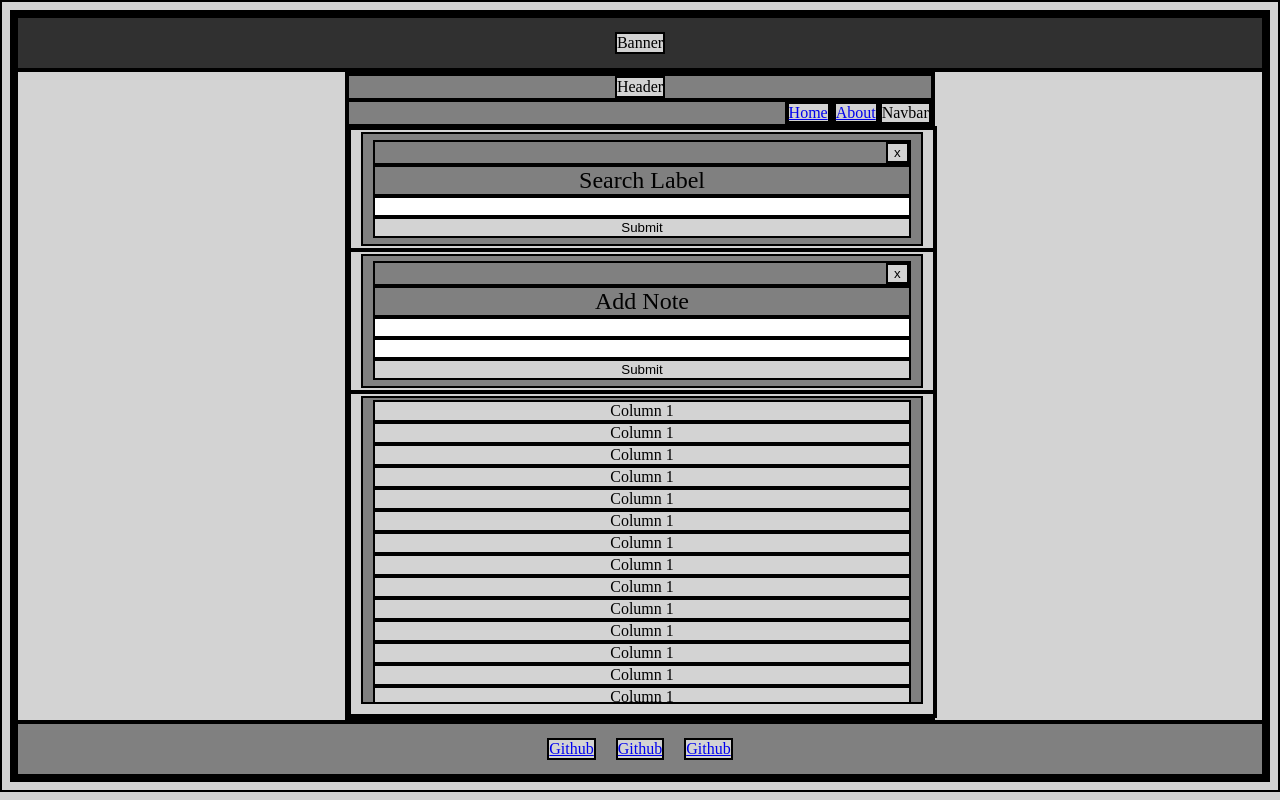
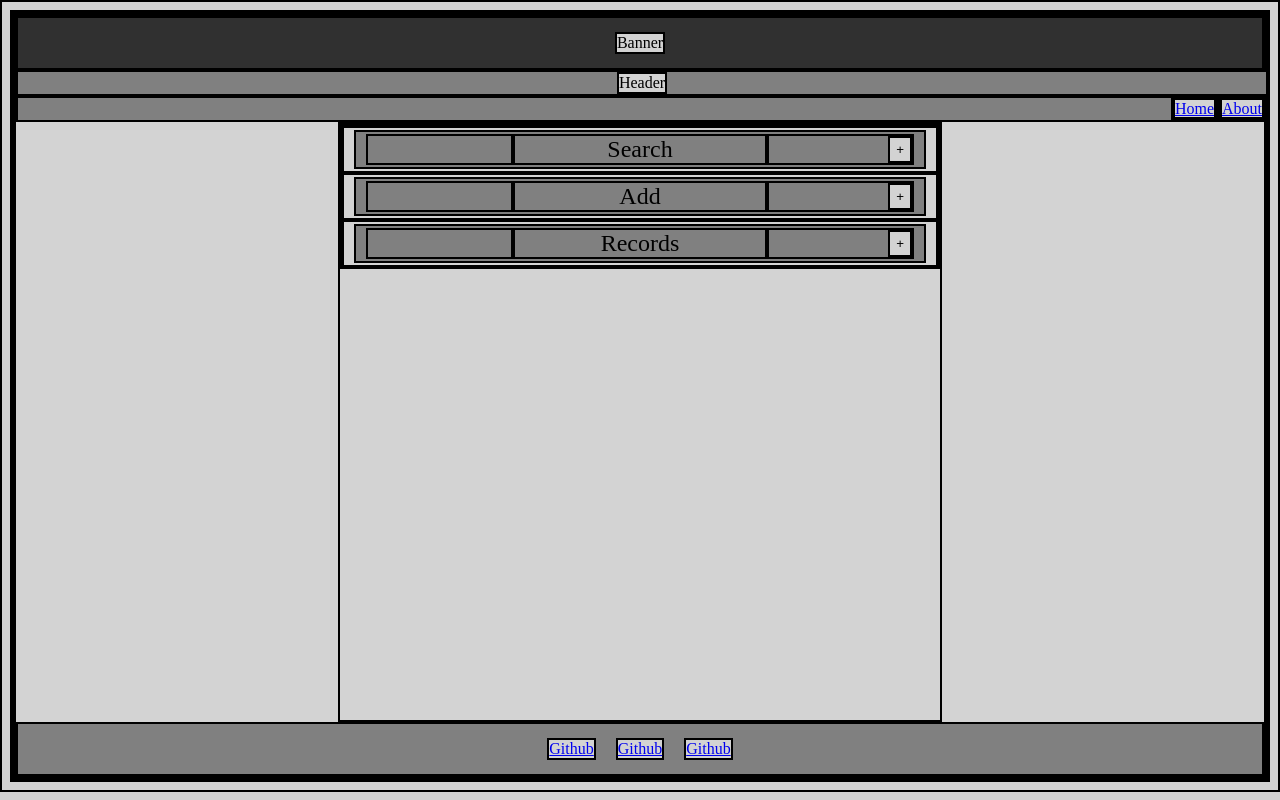
Before and after one commit to mtleonardjr/mtl-crud-react, a React (Create React App) app: page / in a window 1280 px wide. Built offline with nearby package versions, Linux system fonts and the light colour scheme.

Commit message:
added front end template

```diff
--- a/src/App.css
+++ b/src/App.css
@@ -6,16 +6,8 @@
 .app-container {
   display: flex;
   flex-direction: column;
+  justify-content: flex-start;
   height: 95vh;
-  border: 2px solid black;
-}
-
-.app {
-  display: flex;
-  flex-direction: column;
-  justify-content: space-around;
-  align-items: center;
-  flex: 2;
   border: 2px solid black;
 }
 
@@ -28,18 +20,13 @@
   background-color: rgb(48, 48, 48);
 }
 
-.main-body {
-  display: flex;
-  flex-direction: column;
-  flex: 1 1;
-}
-
 .header {
   display: flex;
   flex-direction: row;
   justify-content: center;
   align-items: center;
   background-color: gray;
+  width: 100%;
 }
 
 .navbar {
@@ -47,14 +34,22 @@
   flex-direction: row;
   justify-content: flex-end;
   background-color: gray;
+  width: 100%;
+}
+
+.main-body {
+  display: flex;
+  flex-direction: column;
+  align-self: center;
+  flex: 1;
+  min-width: 300px;
+  max-width: 600px;
 }
 
 .about-container {
-  min-height: 200px;
   display: flex;
   flex-direction: column;
-  justify-content: flex-start;
-  align-items: flex-start;
+
   padding: 20px;
   flex: 1;
 }
@@ -68,20 +63,13 @@
   display: flex;
   flex-direction: row;
   flex-wrap: wrap;
-  width: 100%;
-  flex: 1 1;
+  align-self: space-around;
 }
 
 .column {
   display: flex;
   flex-direction: column;
-  flex: 1 1 100%;
-}
-
-.column-search {
-  display: flex;
-  flex-direction: column;
-  flex: 1 1 50%;
+  flex: 0 1 100%;
 }
 
 .delete {
@@ -91,46 +79,64 @@
   background-color: inherit;
 }
 
+.label-collapsed-invs {
+  display: flex;
+  flex: 1;
+  background-color: inherit;
+}
+
+.label-collapsed {
+  font-size: x-large;
+  background-color: inherit;
+  min-width: 250px;
+  text-align: center;
+}
+
+.expand {
+  display: flex;
+  flex-direction: row;
+  justify-content: flex-end;
+  flex: 1;
+  background-color: inherit;
+}
+
 .text-input {
   background-color: white;
-}
-
-.card-search {
-  display: flex;
-  flex-direction: column;
-  justify-content: center;
-  flex: 1;
-  padding: 2px 10px;
-  margin: 2px 10px;
-  background-color: gray;
 }
 
 .card {
   display: flex;
   flex-direction: column;
   justify-content: center;
-  flex: 1;
+  flex: 2 0;
   padding: 2px 10px;
   margin: 2px 10px;
+  background-color: gray;
+}
+
+.card-collapsed {
+  display: flex;
+  flex-direction: row;
+  justify-content: center;
+  padding: 2px 10px;
+  margin: 2px 10px;
+  background-color: gray;
+}
+
+.card-label {
+  display: flex;
+  flex-direction: row;
+  justify-content: center;
   background-color: gray;
 }
 
 .card-records {
   flex-direction: column;
   justify-content: center;
-  padding: 10px;
-  margin: 10px;
   background-color: gray;
-  max-height: 300px;
+
   overflow: auto;
-  padding: 2px 10px;
-  margin: 2px 10px;
-}
-
-.card-label {
-  text-align: center;
-  font-size: x-large;
-  background-color: inherit;
+  max-height: 35vh;
 }
 
 .column-item {
--- a/src/App.js
+++ b/src/App.js
@@ -1,3 +1,4 @@
+import { useState, useEffect } from 'react'
 import './App.css';
 import {
   BrowserRouter as Router,
@@ -12,22 +13,25 @@ import Columns from './components/Columns'
 import Footer from './components/Footer'
 import About from './components/About'
 
+
 function App() {
+  const [showSearch, setShowSearch] = useState(false)
+
+
+
+
   return (
     <Router>
       <div className='app-container'>
         <Banner />
-        <div className="app">
+        <Header />
+        <Navbar />
           <div className="main-body">
-            <Header />
-            <Navbar />
             <Switch>
               <Route exact path='/'><Columns /></Route>
               <Route path='/about'><About /></Route>
             </Switch>
           </div>
-
-        </div>
         <Footer />
       </div>
     </Router>
--- a/src/components/About.js
+++ b/src/components/About.js
@@ -2,7 +2,7 @@ const About = () => {
     return (
       <div className="about-container">
         <div className="about">
-          About
+          <small>&copy; Copyright 2021, Michael Leonard</small>
         </div>
       </div>
     )
--- /dev/null
+++ b/src/components/Add.js
@@ -0,0 +1,20 @@
+const Add = ({ onAdd }) => {
+    return (
+      <div className="column">
+        <form className="card">
+          <div className='card-label'>
+            <div className='label-collapsed-invs'></div>
+            <label className='label-collapsed'>Add</label>
+            <div className='expand' >
+              <button onClick={onAdd}>x</button>
+            </div>
+          </div>
+          <input type='text' className='text-input'></input>
+          <input type='text' className='text-input'></input>
+          <input type='submit'></input>
+        </form>
+      </div>
+    )
+  }
+
+export default Add
--- /dev/null
+++ b/src/components/CollapsedCard.js
@@ -0,0 +1,15 @@
+const CollapsedComponent = ({ onAdd, title }) => {
+    return (
+        <div className="column">
+        <div className="card-collapsed">
+          <div className='label-collapsed-invs'></div>
+          <label className='label-collapsed'>{title}</label>
+          <div className='expand' >
+            <button onClick={onAdd}>+</button>
+          </div>
+        </div>
+      </div>
+    )
+  }
+
+export default CollapsedComponent
--- a/src/components/Columns.js
+++ b/src/components/Columns.js
@@ -1,52 +1,26 @@
+import { useState, useEffect } from 'react';
+import Search from './Search';
+import CollapsedCard from './CollapsedCard';
+import Add from './Add'
+import Records from './Records'
+
 const Columns = () => {
-    return (
-      <div className="row">
-        <div className="column-search">
-          <form className="card-search">
-            <div className='delete' >
-              <button>x</button>
-            </div>
-            <label className='card-label'>Search Label</label>
-            <input type='text' className='text-input'></input>
-            <input type='submit'></input>
-          </form>
-        </div>
-        <div className="column">
-          <form className="card">
-            <div className='delete' >
-              <button>x</button>
-            </div>
-            <label className='card-label'>Add Note</label>
-            <input type='text' className='text-input'></input>
-            <input type='text' className='text-input'></input>
-            <input type='submit'></input>
-          </form>
-        </div>
-        <div className="column">
-          <div className="card-records">
-            <div className="column-item">Column 1</div>
-            <div className="column-item">Column 1</div>
-            <div className="column-item">Column 1</div>
-            <div className="column-item">Column 1</div>
-            <div className="column-item">Column 1</div>
-            <div className="column-item">Column 1</div>
-            <div className="column-item">Column 1</div>
-            <div className="column-item">Column 1</div>
-            <div className="column-item">Column 1</div>
-            <div className="column-item">Column 1</div>
-            <div className="column-item">Column 1</div>
-            <div className="column-item">Column 1</div>
-            <div className="column-item">Column 1</div>
-            <div className="column-item">Column 1</div>
-            <div className="column-item">Column 1</div>
-            <div className="column-item">Column 1</div>
-            <div className="column-item">Column 1</div>
-            <div className="column-item">Column 1</div>
-            <div className="column-item">Column 1</div>
-          </div>
-        </div>
-      </div>
-    )
-  }
+  const [showSearch, setShowSearch] = useState(false);
+  const [showAdd, setShowAdd] = useState(false);
+  const [showRecords, setShowRecords] = useState(false);
+
+  return (
+    <div className="row">
+      {showSearch === true && (<Search onAdd={() => setShowSearch(!showSearch)}/>)}
+      {showSearch === false && <CollapsedCard onAdd={() => setShowSearch(!showSearch)} title='Search'/>}
+
+      {showAdd === true && (<Add onAdd={() => setShowAdd(!showAdd)}/>)}
+      {showAdd === false && <CollapsedCard onAdd={() => setShowAdd(!showAdd)} title='Add'/>}
+
+      {showRecords === true && (<Records onAdd={() => setShowRecords(!showRecords)}/>)}
+      {showRecords === false && <CollapsedCard onAdd={() => setShowRecords(!showRecords)} title='Records'/>}
+    </div>
+  )
+}
 
 export default Columns
--- a/src/components/Navbar.js
+++ b/src/components/Navbar.js
@@ -9,9 +9,6 @@ const Navbar = () => {
         <div>
           <Link to='/about'>About</Link>
         </div>
-        <div>
-          Navbar
-        </div>
       </div>
     )
   }
--- /dev/null
+++ b/src/components/RecordItems.js
@@ -0,0 +1,36 @@
+const RecordItems = () => {
+    return (
+      <>
+        <div className="column-item">Column 1</div>
+        <div className="column-item">Column 1</div>
+        <div className="column-item">Column 1</div>
+        <div className="column-item">Column 1</div>
+        <div className="column-item">Column 1</div>
+        <div className="column-item">Column 1</div>
+        <div className="column-item">Column 1</div>
+        <div className="column-item">Column 1</div>
+        <div className="column-item">Column 1</div>
+        <div className="column-item">Column 1</div>
+        <div className="column-item">Column 1</div>
+        <div className="column-item">Column 1</div>
+        <div className="column-item">Column 1</div>
+        <div className="column-item">Column 1</div>
+        <div className="column-item">Column 1</div>
+        <div className="column-item">Column 1</div>
+        <div className="column-item">Column 1</div>
+        <div className="column-item">Column 1</div>
+        <div className="column-item">Column 1</div>
+        <div className="column-item">Column 1</div>
+        <div className="column-item">Column 1</div>
+        <div className="column-item">Column 1</div>
+        <div className="column-item">Column 1</div>
+        <div className="column-item">Column 1</div>
+        <div className="column-item">Column 1</div>
+        <div className="column-item">Column 1</div>
+        <div className="column-item">Column 1</div>
+        <div className="column-item">Column 1</div>
+      </>
+    )
+  }
+
+export default RecordItems
--- /dev/null
+++ b/src/components/Records.js
@@ -0,0 +1,22 @@
+import RecordItems from './RecordItems'
+
+const Records = ({ onAdd }) => {
+    return (
+      <div className="column">
+        <div className="card">
+          <div className='card-label'>
+            <div className='label-collapsed-invs'></div>
+            <label className='label-collapsed'>Records</label>
+            <div className='expand' >
+              <button onClick={onAdd}>x</button>
+            </div>
+          </div>
+          <div className="card-records">
+              <RecordItems />
+          </div>
+        </div>
+      </div>
+    )
+  }
+
+export default Records
--- /dev/null
+++ b/src/components/Search.js
@@ -0,0 +1,20 @@
+const Search = ({ onAdd }) => {
+    return (
+        <div className="column">
+        <form className="card">
+          <div className='card-label'>
+            <div className='label-collapsed-invs'></div>
+            <label className='label-collapsed'>Search</label>
+            <div className='expand' >
+              <button onClick={onAdd}>x</button>
+            </div>
+          </div>
+
+          <input type='text' className='text-input'></input>
+          <input type='submit'></input>
+        </form>
+      </div>
+    )
+  }
+
+export default Search
```
